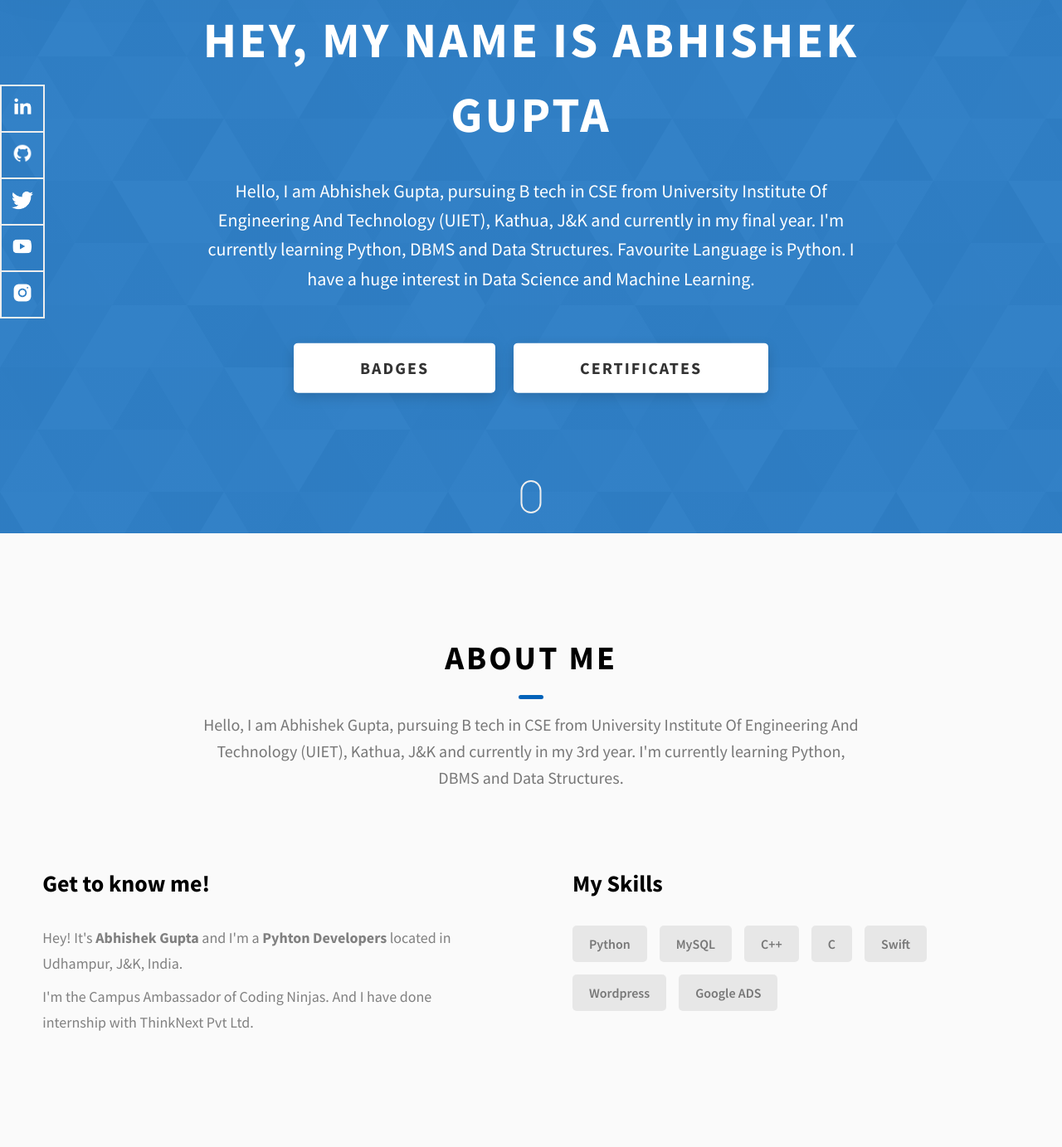
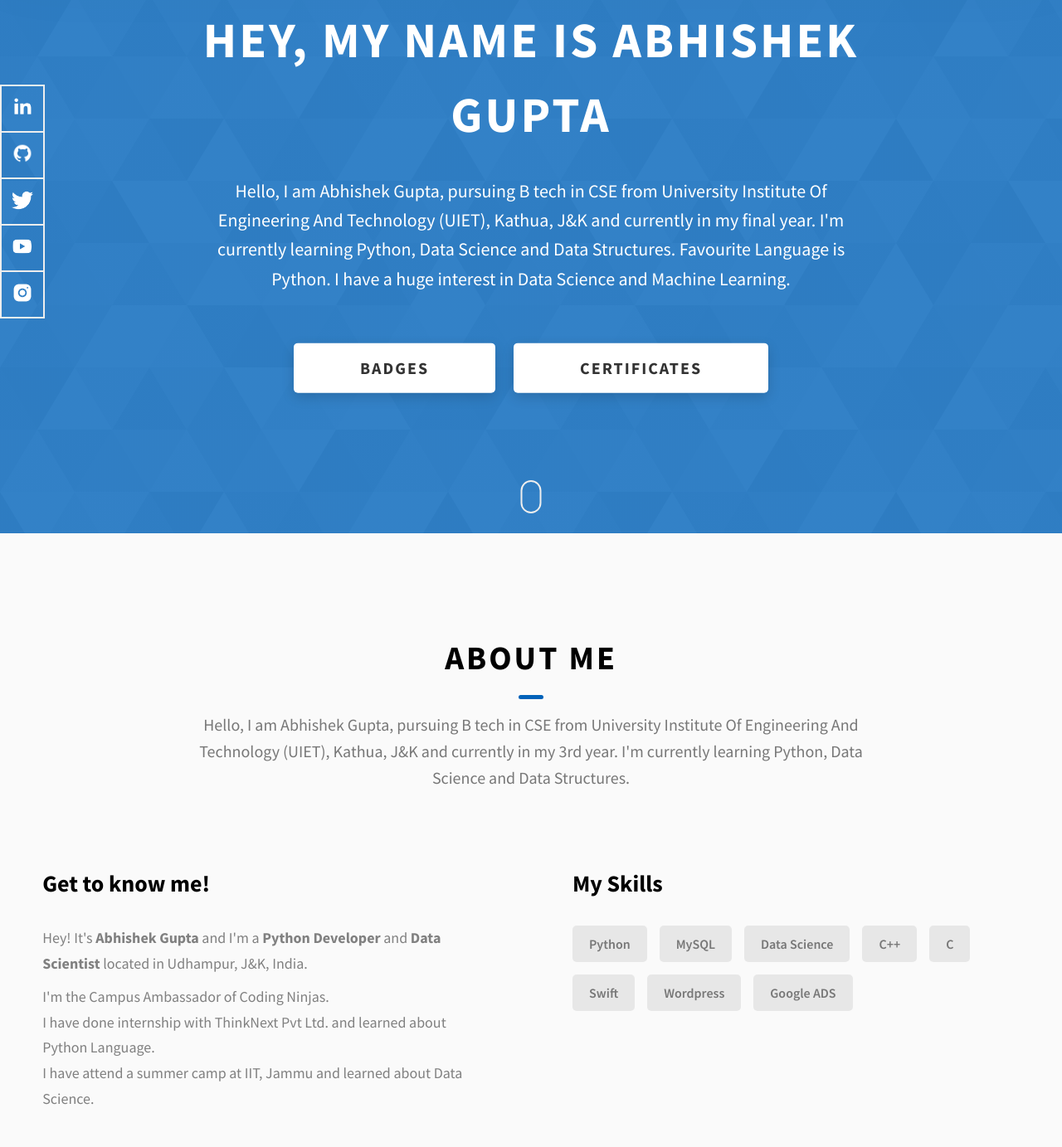
Before and after one commit to thatsabhishek/thatsabhishek.github.io, a website: page index.html in a window 1280 px wide. Shown: the part 157-1540 px from the top of the page at 83% size. Drawn offline with Linux system fonts and the light colour scheme.

Commit message:
Changed commit

```diff
--- a/index.html
+++ b/index.html
@@ -84,7 +84,7 @@
         <div class="home-hero__info">
           <p class="text-primary">
             Hello, I am Abhishek Gupta, pursuing B tech in CSE from University Institute Of Engineering And Technology (UIET), Kathua, J&K and currently in my final year.
-            I'm currently learning Python, DBMS and Data Structures.
+            I'm currently learning Python, Data Science and Data Structures.
             Favourite Language is Python.
             I have a huge interest in Data Science and Machine Learning.
           </p>
@@ -154,7 +154,7 @@
           <span class="heading-sec__main">About Me</span>
           <span class="heading-sec__sub">
             Hello, I am Abhishek Gupta, pursuing B tech in CSE from University Institute Of Engineering And Technology (UIET), Kathua, J&K and currently in my 3rd year.
-            I'm currently learning Python, DBMS and Data Structures.
+            I'm currently learning Python, Data Science and Data Structures.
           </span>
         </h2>
         <div class="about__content">
@@ -164,11 +164,13 @@
               <p class="about__content-details-para">
                 Hey! It's
                 <strong>Abhishek Gupta</strong>
-                and I'm a <strong> Pyhton Developers </strong> located in
+                and I'm a <strong> Python Developer </strong> and <strong>Data Scientist</strong> located in
                 Udhampur, J&K, India.
               </p>
               <p class="about__content-details-para">
-                I'm the Campus Ambassador of Coding Ninjas. And I have done internship with ThinkNext Pvt Ltd.
+                I'm the Campus Ambassador of Coding Ninjas.<br>
+                I have done internship with ThinkNext Pvt Ltd. and learned about Python Language.<br>
+                I have attend a summer camp at IIT, Jammu and learned about Data Science.
               </p>
             </div>
           </div>
@@ -177,6 +179,7 @@
             <div class="skills">
               <div class="skills__skill">Python</div>
               <div class="skills__skill">MySQL</div>
+              <div class="skills__skill">Data Science</div>
               <div class="skills__skill">C++</div>
               <div class="skills__skill">C</div>
               <div class="skills__skill">Swift</div>
```
Also changed, not shown: badge.html (+1 -1 lines).
